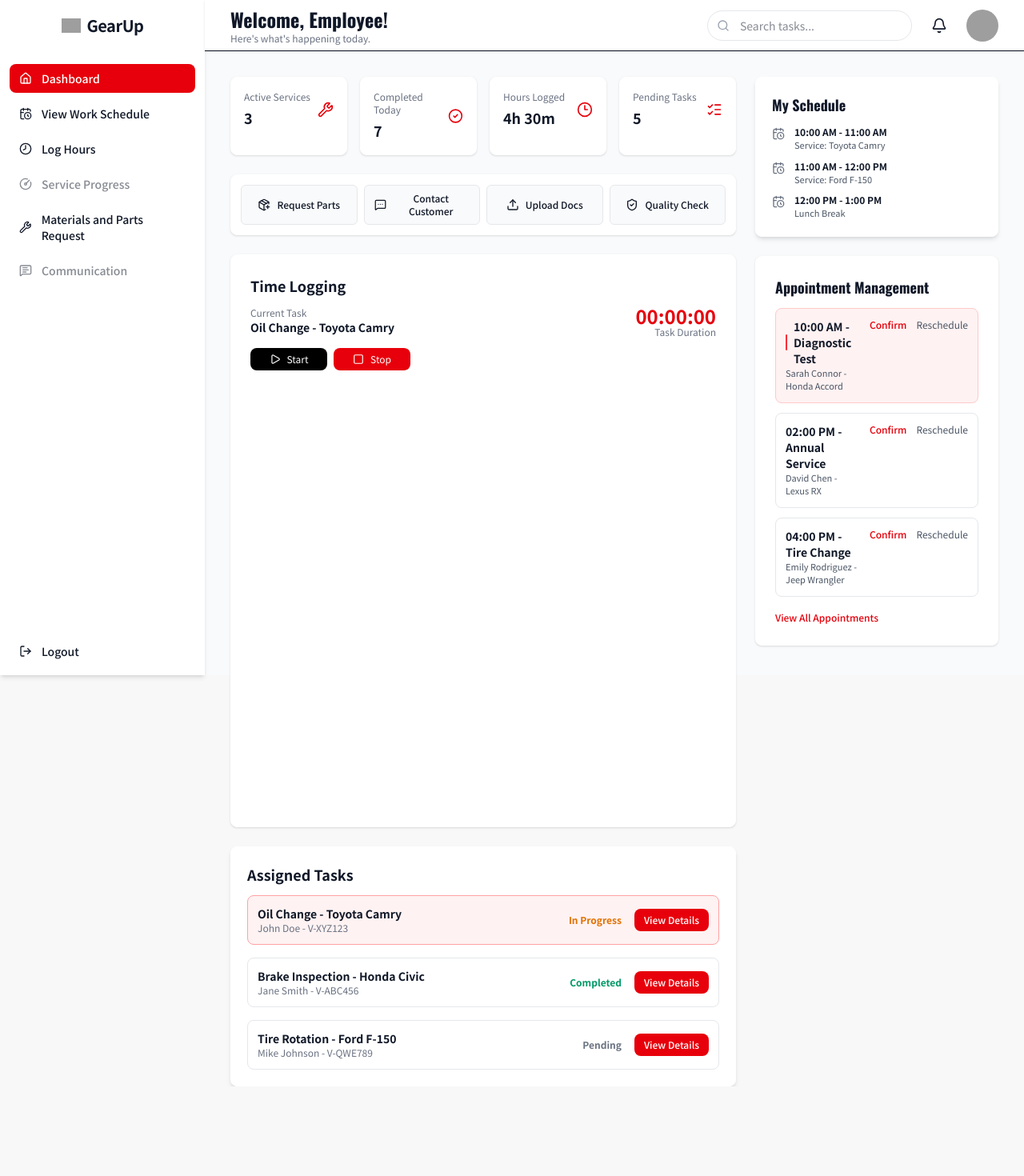
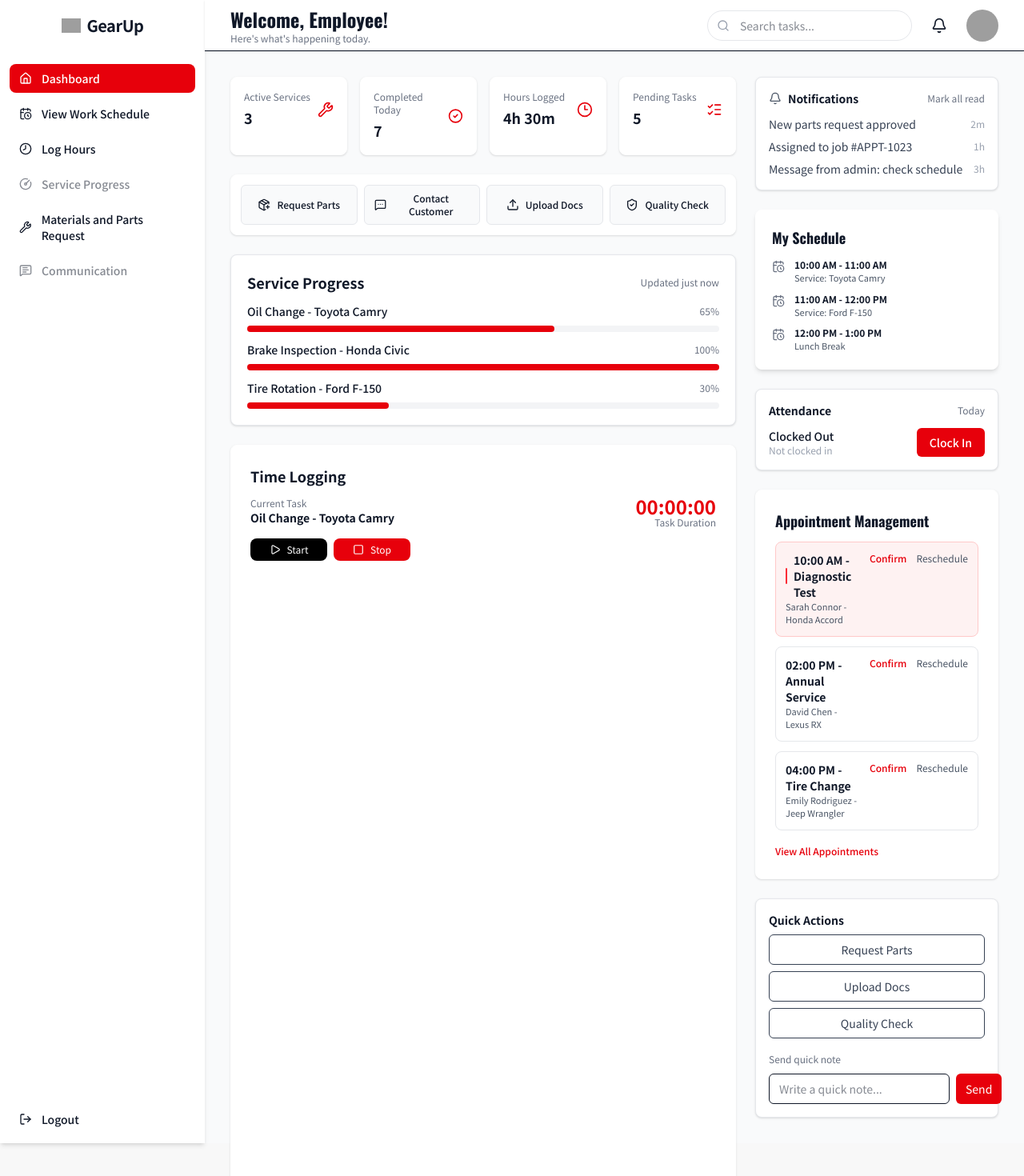
Before and after one commit to AsithaUdara/GearUp-frontent, a Next.js app: page /employee in a window 1280 px wide. Shown: the top 1470 px of the page at 80% size. Before the commit the page ends 1358 px from the top, so only its background shows below. Built offline with nearby package versions, Linux system fonts and the light colour scheme; grey boxes are pictures that could not be loaded.

Commit message:
temp - H

```diff
--- /dev/null
+++ b/src/app/components/employee/dashboard/AttendanceQuickAccess.tsx
@@ -0,0 +1,27 @@
+"use client";
+import { useState } from "react";
+
+export default function AttendanceQuickAccess() {
+  const [clockedIn, setClockedIn] = useState(false);
+
+  return (
+    <div className="rounded-lg border border-gray-200 bg-white p-4 shadow-sm">
+      <div className="flex items-center justify-between mb-3">
+        <h4 className="text-sm font-semibold">Attendance</h4>
+        <span className="text-xs text-gray-500">Today</span>
+      </div>
+      <div className="flex items-center justify-between">
+        <div>
+          <div className="text-sm font-medium">{clockedIn ? "Clocked In" : "Clocked Out"}</div>
+          <div className="text-xs text-gray-400">{clockedIn ? "Since 08:05 AM" : "Not clocked in"}</div>
+        </div>
+        <button
+          onClick={() => setClockedIn((s) => !s)}
+          className={`rounded-md px-4 py-2 text-sm font-medium ${clockedIn ? "bg-gray-100 text-gray-700" : "bg-red-600 text-white"}`}
+        >
+          {clockedIn ? "Clock Out" : "Clock In"}
+        </button>
+      </div>
+    </div>
+  );
+}
--- /dev/null
+++ b/src/app/components/employee/dashboard/CommunicationShortcuts.tsx
@@ -0,0 +1,19 @@
+export default function CommunicationShortcuts() {
+  return (
+    <div className="rounded-lg border border-gray-200 bg-white p-4 shadow-sm">
+      <h4 className="text-sm font-semibold mb-2">Quick Actions</h4>
+      <div className="flex flex-col gap-2">
+        <button className="w-full rounded-md border px-3 py-2 text-sm text-gray-700 hover:bg-gray-50">Request Parts</button>
+        <button className="w-full rounded-md border px-3 py-2 text-sm text-gray-700 hover:bg-gray-50">Upload Docs</button>
+        <button className="w-full rounded-md border px-3 py-2 text-sm text-gray-700 hover:bg-gray-50">Quality Check</button>
+      </div>
+      <div className="mt-3">
+        <label className="text-xs text-gray-500">Send quick note</label>
+        <div className="mt-2 flex gap-2">
+          <input placeholder="Write a quick note..." className="flex-1 rounded-md border px-3 py-2 text-sm" />
+          <button className="rounded-md bg-red-600 px-3 py-2 text-white text-sm">Send</button>
+        </div>
+      </div>
+    </div>
+  );
+}
--- /dev/null
+++ b/src/app/components/employee/dashboard/NotificationsCard.tsx
@@ -0,0 +1,29 @@
+import { Bell } from "lucide-react";
+
+const notifications = [
+  { id: 1, text: "New parts request approved", time: "2m" },
+  { id: 2, text: "Assigned to job #APPT-1023", time: "1h" },
+  { id: 3, text: "Message from admin: check schedule", time: "3h" },
+];
+
+export default function NotificationsCard() {
+  return (
+    <div className="rounded-lg border border-gray-200 bg-white p-4 shadow-sm">
+      <div className="flex items-center justify-between mb-3">
+        <div className="flex items-center gap-2">
+          <Bell className="h-4 w-4 text-gray-600" />
+          <h4 className="text-sm font-semibold">Notifications</h4>
+        </div>
+        <button className="text-xs text-gray-500 hover:underline">Mark all read</button>
+      </div>
+      <ul className="space-y-2">
+        {notifications.map((n) => (
+          <li key={n.id} className="flex items-center justify-between text-sm">
+            <span className="text-gray-700">{n.text}</span>
+            <span className="text-xs text-gray-400">{n.time}</span>
+          </li>
+        ))}
+      </ul>
+    </div>
+  );
+}
--- /dev/null
+++ b/src/app/components/employee/dashboard/ServiceProgressCard.tsx
@@ -0,0 +1,29 @@
+export default function ServiceProgressCard() {
+  const services = [
+    { id: 1, title: "Oil Change - Toyota Camry", progress: 65 },
+    { id: 2, title: "Brake Inspection - Honda Civic", progress: 100 },
+    { id: 3, title: "Tire Rotation - Ford F-150", progress: 30 },
+  ];
+
+  return (
+    <div className="rounded-lg border border-gray-200 bg-white p-5 shadow-sm">
+      <div className="flex items-center justify-between mb-3">
+        <h3 className="text-lg font-semibold">Service Progress</h3>
+        <span className="text-xs text-gray-500">Updated just now</span>
+      </div>
+      <div className="space-y-3">
+        {services.map((s) => (
+          <div key={s.id}>
+            <div className="flex items-center justify-between">
+              <div className="text-sm font-medium">{s.title}</div>
+              <div className="text-xs text-gray-500">{s.progress}%</div>
+            </div>
+            <div className="mt-2 h-2 w-full rounded-full bg-gray-100">
+              <div className="h-2 rounded-full bg-red-600" style={{ width: `${s.progress}%` }} />
+            </div>
+          </div>
+        ))}
+      </div>
+    </div>
+  );
+}
--- a/src/app/components/employee/schedule/AvailabilityPanel.tsx
+++ b/src/app/components/employee/schedule/AvailabilityPanel.tsx
@@ -1,4 +1,8 @@
-export default function AvailabilityPanel() {
+type Props = {
+  onOpenSetAvailability?: () => void;
+};
+
+export default function AvailabilityPanel({ onOpenSetAvailability }: Props) {
   const days = [
     { name: "Monday", enabled: true },
     { name: "Tuesday", enabled: true },
@@ -11,7 +15,14 @@ export default function AvailabilityPanel() {
 
   return (
     <div className="rounded-lg border border-gray-200 bg-white p-6 shadow-sm transition-transform hover:shadow-md hover:-translate-y-0.5">
-      <div className="text-lg font-semibold mb-4">Your Availability</div>
+      <div className="flex items-center justify-between mb-4">
+        <div className="text-lg font-semibold">Your Availability</div>
+        {onOpenSetAvailability && (
+          <button onClick={onOpenSetAvailability} className="rounded-md border border-gray-200 bg-white px-3 py-1 text-xs font-medium hover:bg-gray-50">
+            Set Availability
+          </button>
+        )}
+      </div>
       <div className="space-y-3">
         {days.map((d) => (
           <div key={d.name} className="flex items-center justify-between gap-3">
--- a/src/app/components/employee/schedule/NewAppointmentModal.tsx
+++ b/src/app/components/employee/schedule/NewAppointmentModal.tsx
@@ -26,8 +26,8 @@ export default function NewAppointmentModal({ open, onClose, onSubmit }: Props)
     const formData = new FormData(e.currentTarget);
     const data: Record<string, string> = {};
     formData.forEach((v, k) => (data[k] = String(v)));
-  onSubmit?.(data);
-  onClose();
+    onSubmit?.(data);
+    onClose();
   }
 
   return (
@@ -89,6 +89,7 @@ export default function NewAppointmentModal({ open, onClose, onSubmit }: Props)
             </select>
           </div>
 
+
           {/* Row 5 */}
           <div className="grid grid-cols-1 gap-4 md:grid-cols-2">
             <div>
--- a/src/app/components/employee/schedule/ScheduleToolbar.tsx
+++ b/src/app/components/employee/schedule/ScheduleToolbar.tsx
@@ -1,11 +1,6 @@
-import { Search, CalendarPlus, Settings } from "lucide-react";
+import { Search } from "lucide-react";
 
-type Props = {
-  onNewAppointment?: () => void;
-  onSetAvailability?: () => void;
-};
-
-export default function ScheduleToolbar({ onNewAppointment, onSetAvailability }: Props) {
+export default function ScheduleToolbar() {
   return (
     <div className="flex flex-wrap items-center gap-2">
       <div className="relative flex-1 min-w-[220px]">
@@ -21,12 +16,6 @@ export default function ScheduleToolbar({ onNewAppointment, onSetAvailability }:
         <button className="px-3 py-2 text-xs font-medium bg-gray-100">Week</button>
         <button className="px-3 py-2 text-xs font-medium hover:bg-gray-50">Month</button>
       </div>
-      <button onClick={onSetAvailability} className="inline-flex items-center gap-2 rounded-md border px-3 py-2 text-xs font-medium hover:bg-gray-50">
-        <Settings className="h-4 w-4" /> Set Availability
-      </button>
-      <button onClick={onNewAppointment} className="inline-flex items-center gap-2 rounded-md bg-red-600 text-white px-3 py-2 text-xs font-medium hover:bg-red-700">
-        <CalendarPlus className="h-4 w-4" /> New Appointment
-      </button>
     </div>
   );
 }
--- a/src/app/employee/page.tsx
+++ b/src/app/employee/page.tsx
@@ -9,6 +9,10 @@ import AppointmentManagementCard from "@/app/components/employee/dashboard/Appoi
 import TimeLoggingCard from "@/app/components/employee/dashboard/TimeLoggingCard";
 import StatsCards from "@/app/components/employee/dashboard/StatsCards";
 import QuickActionsBar from "@/app/components/employee/dashboard/QuickActionsBar";
+import ServiceProgressCard from "@/app/components/employee/dashboard/ServiceProgressCard";
+import NotificationsCard from "@/app/components/employee/dashboard/NotificationsCard";
+import CommunicationShortcuts from "@/app/components/employee/dashboard/CommunicationShortcuts";
+import AttendanceQuickAccess from "@/app/components/employee/dashboard/AttendanceQuickAccess";
 
 const mockTasks: Task[] = [
   { id: "1", title: "Oil Change - Toyota Camry", customer: "John Doe", vehicle: "V-XYZ123", status: "In Progress" },
@@ -31,6 +35,7 @@ export default function EmployeeOverviewPage() {
       <div className="lg:col-span-2 space-y-6">
         <StatsCards />
         <QuickActionsBar />
+        <ServiceProgressCard />
 
         {/* --- FIX: The grid and the WorkHoursSummaryCompactCard have been removed --- */}
         {/* The TimeLoggingCard can now sit directly in the layout */}
@@ -46,8 +51,11 @@ export default function EmployeeOverviewPage() {
         />
       </div>
       <div className="lg:col-span-1 space-y-6">
+        <NotificationsCard />
         <ScheduleCard />
+        <AttendanceQuickAccess />
         <AppointmentManagementCard />
+        <CommunicationShortcuts />
       </div>
     </section>
   );
--- a/src/app/employee/schedule/page.tsx
+++ b/src/app/employee/schedule/page.tsx
@@ -3,81 +3,24 @@ import ScheduleToolbar from "../../components/employee/schedule/ScheduleToolbar"
 import AvailabilityPanel from "../../components/employee/schedule/AvailabilityPanel";
 import CalendarMonth from "../../components/employee/schedule/CalendarMonth";
 import UpcomingAppointmentsTable from "../../components/employee/schedule/UpcomingAppointmentsTable";
-import NewAppointmentModal from "../../components/employee/schedule/NewAppointmentModal";
-import AppointmentConfirmationModal from "../../components/employee/schedule/AppointmentConfirmationModal";
-import AppointmentDetailsModal from "../../components/employee/schedule/AppointmentDetailsModal";
 import SetAvailabilityModal from "../../components/employee/schedule/SetAvailabilityModal";
 import { useState } from "react";
 
 export default function EmployeeSchedulePage() {
-  const [openNew, setOpenNew] = useState(false);
-  const [confirmOpen, setConfirmOpen] = useState(false);
-  const [detailsOpen, setDetailsOpen] = useState(false);
   const [availabilityOpen, setAvailabilityOpen] = useState(false);
-  const [confirmationNumber, setConfirmationNumber] = useState<string | undefined>(undefined);
-  const [lastAppointment, setLastAppointment] = useState<any | null>(null);
 
   return (
     <div className="space-y-6">
-      <ScheduleToolbar onNewAppointment={() => setOpenNew(true)} onSetAvailability={() => setAvailabilityOpen(true)} />
+  <ScheduleToolbar />
       <div className="grid grid-cols-1 lg:grid-cols-3 gap-6">
         <div className="lg:col-span-2">
           <CalendarMonth />
         </div>
         <div className="lg:col-span-1">
-          <AvailabilityPanel />
+          <AvailabilityPanel onOpenSetAvailability={() => setAvailabilityOpen(true)} />
         </div>
       </div>
       <UpcomingAppointmentsTable />
-      <NewAppointmentModal
-        open={openNew}
-        onClose={() => setOpenNew(false)}
-        onSubmit={(data) => {
-          // frontend-only: generate a fake confirmation number and store details
-          const fakeNumber = `#${Math.floor(100000 + Math.random() * 900000)}`;
-          setConfirmationNumber(fakeNumber);
-          setLastAppointment({
-            id: fakeNumber.replace("#", "APPT-"),
-            customerName: data.customerName || "",
-            contact: data.customerContact,
-            email: undefined,
-            vehicle: {
-              make: data.vehicleMake,
-              model: data.vehicleModel,
-              vin: data.vehicleVin,
-            },
-            services: data.serviceType ? [data.serviceType] : [],
-            date: data.preferredDate,
-            time: data.preferredTime,
-            assignee: "Unassigned",
-            status: "Scheduled",
-            communications: [
-              { title: "Confirmation created", detail: "Appointment created via New Appointment form.", at: new Date().toLocaleString() },
-            ],
-          });
-          setConfirmOpen(true);
-        }}
-      />
-      <AppointmentConfirmationModal
-        open={confirmOpen}
-        confirmationNumber={confirmationNumber}
-        onViewDetails={() => {
-          setConfirmOpen(false);
-          setDetailsOpen(true);
-        }}
-        onReturn={() => {
-          setConfirmOpen(false);
-          // stays on schedule page; could navigate to dashboard if needed later
-        }}
-        onClose={() => setConfirmOpen(false)}
-      />
-      {lastAppointment && (
-        <AppointmentDetailsModal
-          open={detailsOpen}
-          details={lastAppointment}
-          onClose={() => setDetailsOpen(false)}
-        />
-      )}
       <SetAvailabilityModal open={availabilityOpen} onClose={() => setAvailabilityOpen(false)} />
     </div>
   );
```
